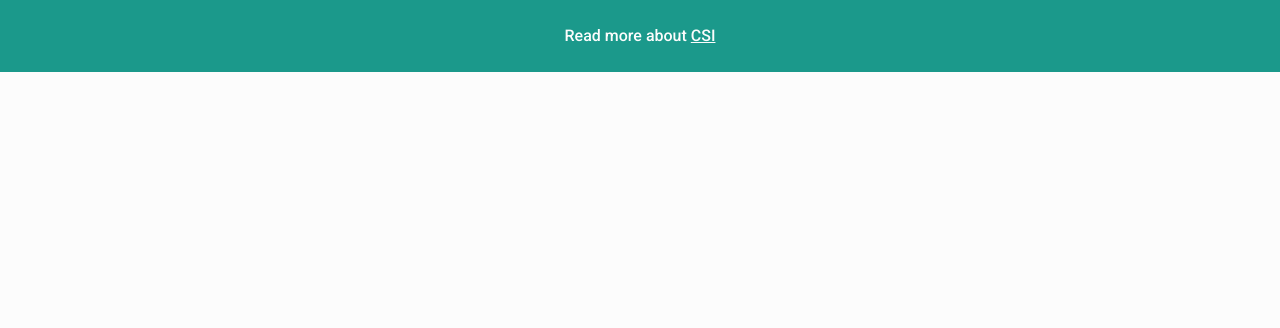
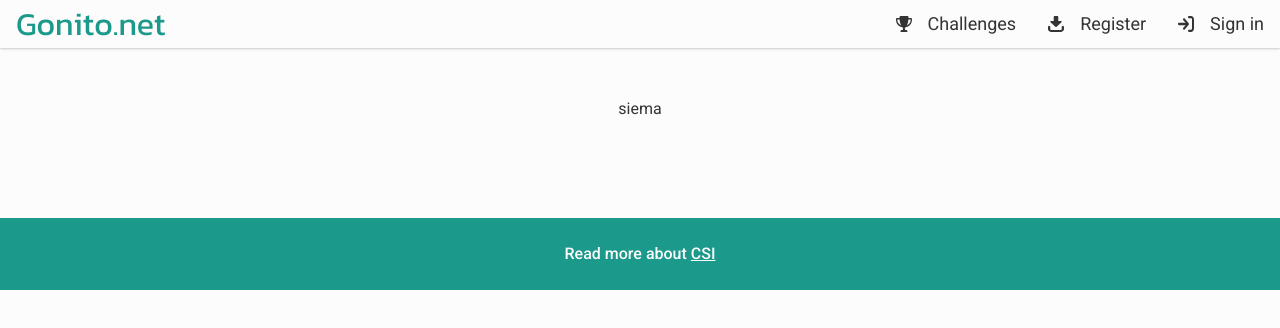
Before and after one commit to amu-cai/amueval-frontend, a React (Create React App) app: page /register in a window 1280 px wide. Shown: the top 328 px of the page. Built offline with nearby package versions, Linux system fonts and the light colour scheme.

Commit message:
init Register page

```diff
--- a/src/App.js
+++ b/src/App.js
@@ -7,6 +7,7 @@ import NavBar from './components/elements/NavBar';
 import Footer from './components/sections/Footer';
 import {CHALLENGE_PAGE, CHALLENGES_PAGE} from './utils/globals';
 import Challenge from './pages/Challenge';
+import Register from './pages/Register';
 
 const App = () => {
     return (
@@ -14,6 +15,7 @@ const App = () => {
             <ThemeProvider theme={theme}>
                 <NavBar/>
                 <Routes>
+                    <Route path='/register' element={<Register/>}/>
                     <Route path={`${CHALLENGE_PAGE}/:challengeId`} element={<Challenge/>}/>
                     <Route path={CHALLENGES_PAGE} element={<Challenges/>}/>
                     <Route exact path='/' element={<LandingPage/>}/>
--- a/src/components/elements/NavBar/NavBar.js
+++ b/src/components/elements/NavBar/NavBar.js
@@ -49,7 +49,7 @@ const NavBar = () => {
                             Challenges
                         </Menu>
                     </FlexRow>
-                    <FlexRow as={Link} to='/' gap='16px'>
+                    <FlexRow as={Link} to='/register' gap='16px'>
                         <Svg width='16px' height='16px' src={registerIco}/>
                         <Menu as='li'>
                             Register
--- /dev/null
+++ b/src/pages/Register.js
@@ -0,0 +1,12 @@
+import React from 'react';
+import {FlexColumn} from '../utils/containers';
+
+const Register = () => {
+    return (
+        <FlexColumn margin='100px 0'>
+            siema
+        </FlexColumn>
+    );
+};
+
+export default Register;
```
